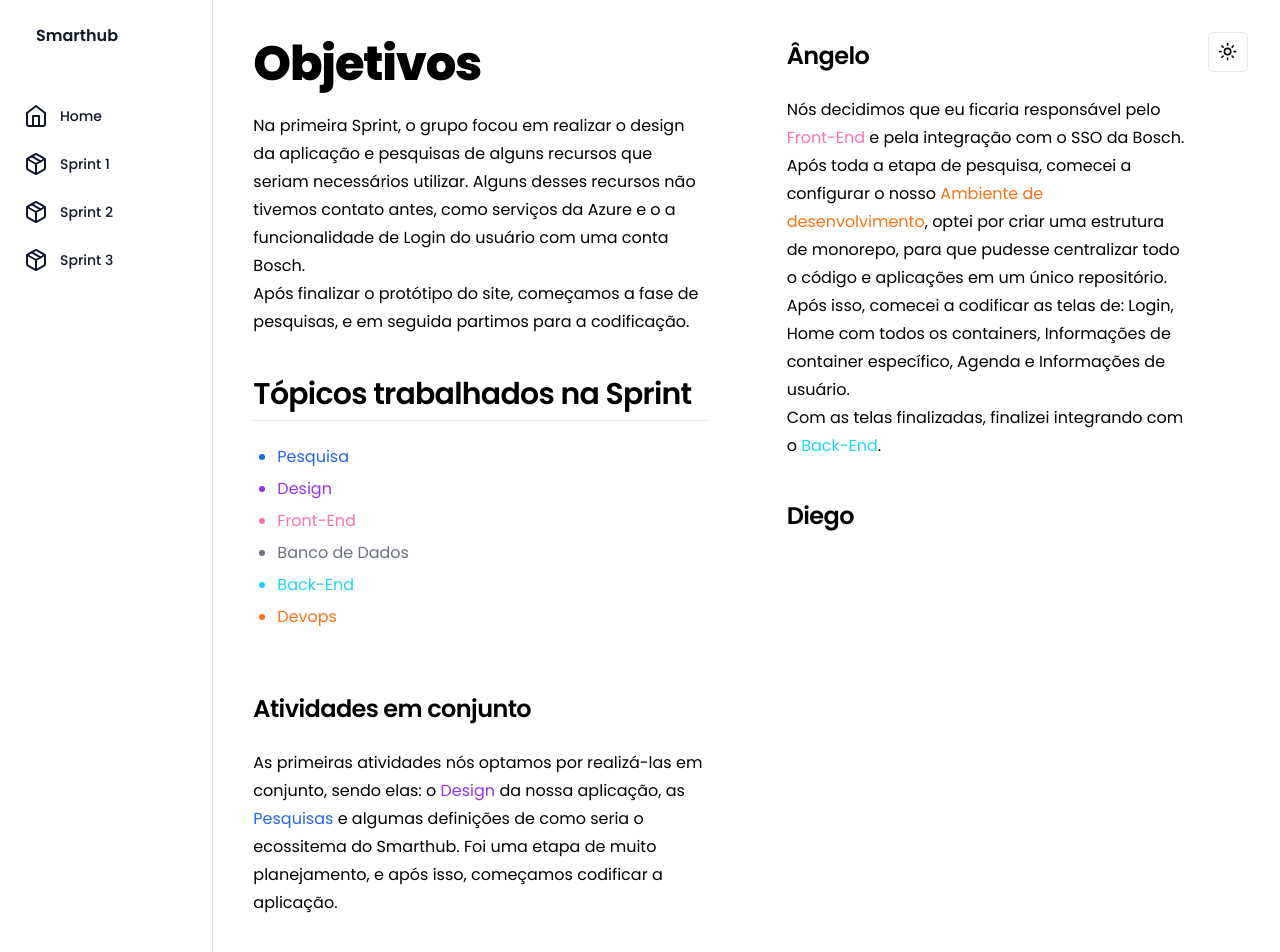
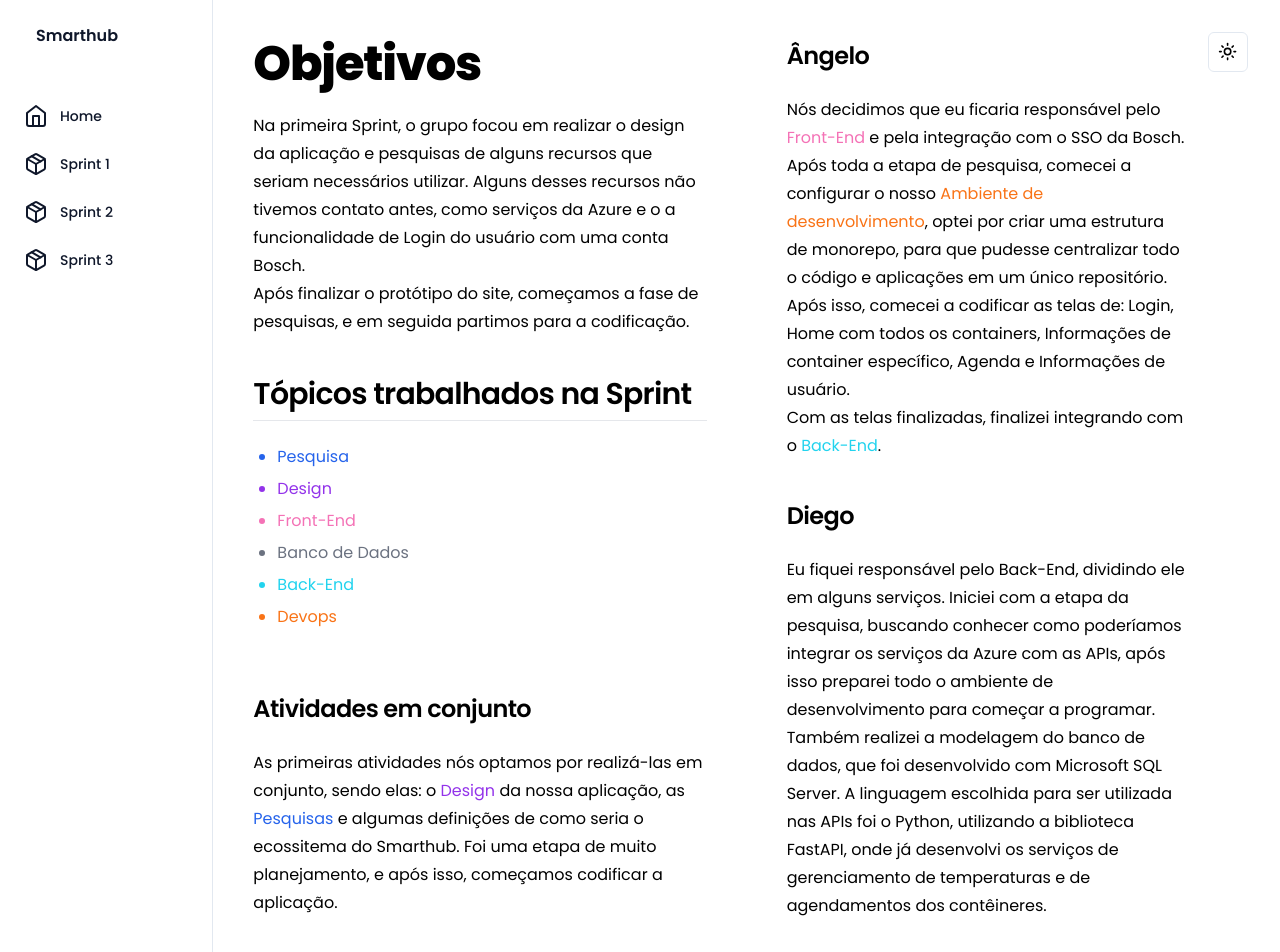
Before and after one commit to AngeloCarnevale/sprint-monitoring, a Next.js app: page /sprint/1 in a window 1280 px wide. Shown: the top 952 px of the page. Built offline with nearby package versions, Linux system fonts and the light colour scheme.

Commit message:
feat: diego's text

```diff
--- a/src/app/sprint/1/page.tsx
+++ b/src/app/sprint/1/page.tsx
@@ -73,7 +73,17 @@ export default function SprintPage() {
             <h3 className="scroll-m-20 text-2xl font-semibold tracking-tight">
               Diego
             </h3>
-            <p className="leading-7 [&:not(:first-child)]:mt-6"></p>
+            <p className="leading-7 [&:not(:first-child)]:mt-6">
+              Eu fiquei responsável pelo Back-End, dividindo ele em alguns
+              serviços. Iniciei com a etapa da pesquisa, buscando conhecer como
+              poderíamos integrar os serviços da Azure com as APIs, após isso
+              preparei todo o ambiente de desenvolvimento para começar a
+              programar. Também realizei a modelagem do banco de dados, que foi
+              desenvolvido com Microsoft SQL Server. A linguagem escolhida para
+              ser utilizada nas APIs foi o Python, utilizando a biblioteca
+              FastAPI, onde já desenvolvi os serviços de gerenciamento de
+              temperaturas e de agendamentos dos contêineres.
+            </p>
           </div>
         </div>
       </div>
```
